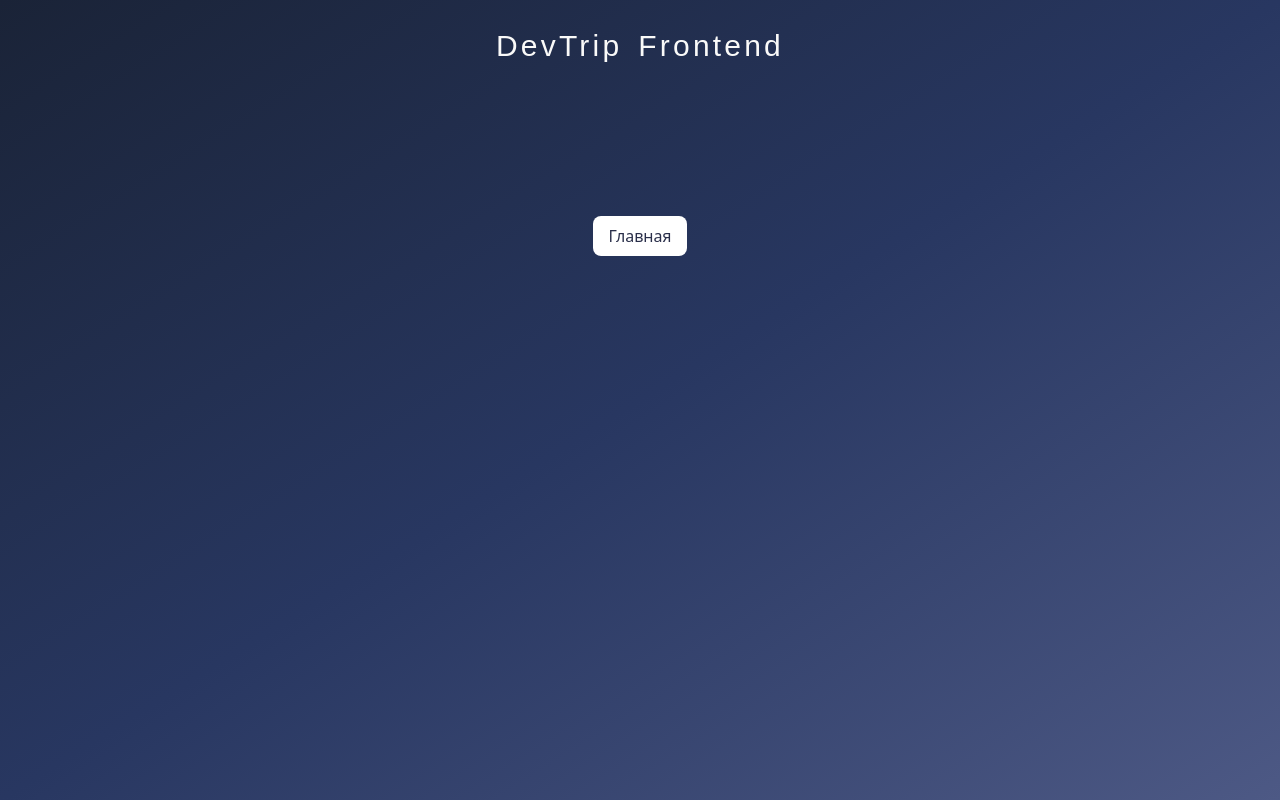
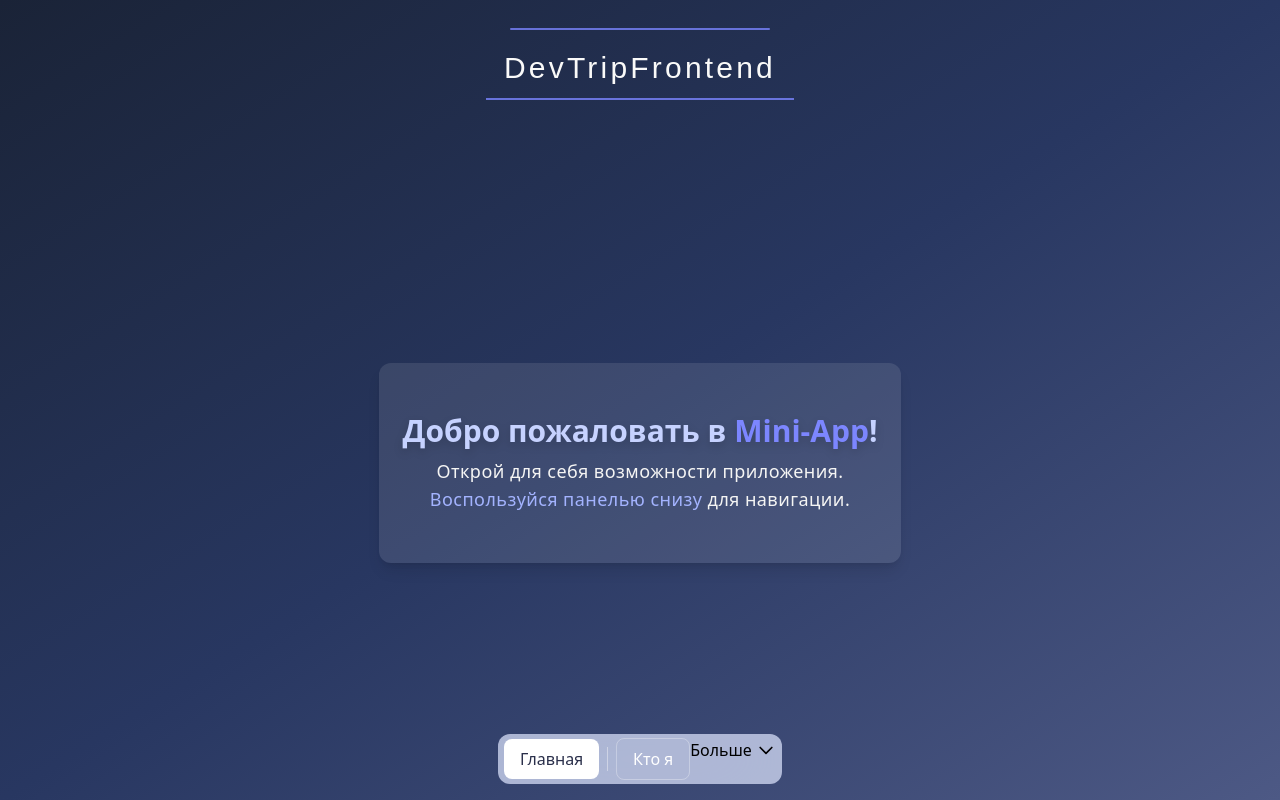
Before and after one commit to stintikss/SuvorovMini-App, a React (Vite) app: page / in a window 1280 px wide. Built offline with nearby package versions, Linux system fonts and the light colour scheme; a web font is replaced by a local one.

Commit message:
Update TabBar Home Animation-Home Screen

```diff
--- a/src/components/TabBar/TabBar.tsx
+++ b/src/components/TabBar/TabBar.tsx
@@ -1,16 +1,27 @@
 import type { TabBarProps, TabBarKey } from "../../types/types"
+import { useState } from "react"
 
 const tabs: {key: TabBarKey, label: string}[] = [
     { key: 'home', label: 'Главная' },
+    { key: 'about', label: 'Кто я' },
+]
+
+const menu: { key: TabBarKey, label: string }[] = [
+    { key: 'tra', label: 'Отзывы' }
 ]
 
 export function TabBar({ activeTab, onChange }: TabBarProps) {
+
+    const [menuOpen, setMenuOpen] = useState<boolean>(false)
+
     return (
         <div className="w-full p-4">
-            <div className="flex gap-2 justify-center">
-                {tabs.map(tab => (
+            <div className="flex justify-center
+                bg-indigo-100/70 px-1.5 py-1 backdrop-blur-2xl rounded-xl
+            ">
+                {tabs.map((tab, idx) => (
+                    <div key={tab.key} className="flex items-center">
                         <button
-                        key={tab.key}
                             onClick={() => onChange(tab.key)}
                             className={`px-4 py-2 rounded-lg transition-colors ${
                                 activeTab === tab.key
@@ -20,7 +31,40 @@ export function TabBar({ activeTab, onChange }: TabBarProps) {
                         >
                             {tab.label}
                         </button>
+                        {idx !== tabs.length - 1 && (
+                            <span className="mx-2 h-6 w-px bg-white/40" />
+                        )}
+                    </div>
                 ))}
+
+                <div className="relative">
+                    <button
+                        onClick={() => setMenuOpen(!menuOpen)}
+                        className="flex items-center gap-1"
+                    >
+                        Больше
+                        <svg className={`w-5 h-5 transition-transform ${menuOpen ? 'rotate-180' : 'rotate-0'}`} fill="none" stroke="currentColor" strokeWidth={2} viewBox="0 0 24 24">
+                            <path strokeLinecap="round" strokeLinejoin="round" d="M19 9l-7 7-7-7" />
+                        </svg>
+                    </button>
+
+                    {menuOpen && (
+                        <div className="absolute left-1/3 -translate-x-1/2 bottom-full mb-2 z-20 min-w-[120px] bg-white/95 rounded-lg shadow-lg py-2 flex flex-col items-stretch">
+                            {menu.map((tab) => (
+                                <button
+                                    key={tab.key}
+                                    onClick={() => {
+                                        onChange(tab.key);
+                                        setMenuOpen(false);
+                                    }}
+                                    className="px-4 py-2 text-[#2A2F4A] hover:bg-indigo-100/80 text-left transition-colors"
+                                >
+                                    {tab.label}
+                                </button>
+                            ))}
+                        </div>
+                    )}
+                </div>
             </div>
         </div>
     )
--- a/src/pages/Home/Animation/Animation.tsx
+++ b/src/pages/Home/Animation/Animation.tsx
@@ -27,3 +27,27 @@ export const spaceVariants: Variants = {
         }
     }
 }
+
+export const borderTextTop: Variants = {
+    hidden: {
+        opacity: 0,
+        background: "linear-gradient(to right, rgba(99,102,241,0), rgba(99,102,241,1) 50%, rgba(99,102,241,0) 100%)",
+        borderRadius: "9999px"
+    },
+    animate: {
+        opacity: [0.3, 0.75, 1],
+        background: [
+            "linear-gradient(to right, rgba(99,102,241,0), rgba(99,102,241,0.7) 50%, rgba(99,102,241,0) 100%)",
+            "linear-gradient(to right, rgba(99,102,241,0), rgba(99,102,241,1) 50%, rgba(99,102,241,0) 100%)",
+            "linear-gradient(to right, rgba(99,102,241,0), rgba(99,102,241,0.7) 50%, rgba(99,102,241,0) 100%)"
+        ],
+        borderRadius: "9999px",
+        transition: {
+            duration: 1,
+            times: [0, 0.5, 1],
+            repeat: Infinity,
+            repeatType: 'reverse',
+            ease: 'easeInOut'
+        }
+    }
+}
--- a/src/pages/Home/Home.tsx
+++ b/src/pages/Home/Home.tsx
@@ -1,26 +1,30 @@
 import { TabBar } from "../../components/TabBar/TabBar";
 import type { TabBarProps } from "../../types/types";
 import { motion } from "framer-motion";
-import { AnimationHeadingName, wordVariants, spaceVariants } from "./Animation/Animation";
+import { AnimationHeadingName, wordVariants, spaceVariants, borderTextTop } from "./Animation/Animation";
 
 function Home({ activeTab, onChange }: TabBarProps) {
     return (
         <div
-            className="w-screen max-w-screen h-screen max-h-screen flex flex-col items-center
-                bg-gradient-to-br from-[#1a2337] via-[#283761] to-[#4d5985]
+            className="w-screen max-w-screen h-screen max-h-screen flex flex-col justify-between items-center
+                bg-gradient-to-br from-[#1a2337] via-[#283761] to-[#4d5985] px-5
             "
         >
             <motion.div
-                className="flex flex-col items-center h-50 max-h-100 w-screen
+                className="flex flex-col items-center h-50 max-h-100 w-screen max-w-95
                     p-7 text-stone-50 tracking-[0.2rem] font-medium text-3xl
                 "
                 style={{ fontFamily: 'Nata Sans, sans-serif' }}
             >
-                {/* <motion.div
-                    className="border border-[red] w-full"
-                /> */}
+                <motion.div
+                    className="border-b-2 border-indigo-400/78 w-8/10 mx-auto"
+                    variants={borderTextTop}
+                    initial='hidden'
+                    animate='animate'
+                />
 
                 <motion.div
+                    className="mt-5 mb-3 flex items-center"
                     variants={AnimationHeadingName}
                     initial='hidden'
                     animate='animate'
@@ -33,8 +37,8 @@ function Home({ activeTab, onChange }: TabBarProps) {
                     </motion.span>
 
                     <motion.span
-                    className="inline-block"
-                    variants={spaceVariants}
+                        className="inline-block"
+                        variants={spaceVariants}
                     />
 
                     <motion.span
@@ -45,12 +49,30 @@ function Home({ activeTab, onChange }: TabBarProps) {
                     </motion.span>
                 </motion.div>
 
+                <motion.div
+                    className="border-t-2 border-indigo-400/78 w-20/21 mx-auto"
+                />
+
             </motion.div>
+
+            <div className="mt-8 mb-6 px-6 py-4 bg-white/10 rounded-xl shadow-lg
+                flex flex-1 flex-col items-center justify-center
+                max-w-xl mx-auto max-h-50
+            ">
+                <h1 className="text-2xl md:text-3xl font-bold text-indigo-200 mb-2 text-center drop-shadow-lg">
+                    Добро пожаловать в <span className="text-indigo-400">Mini-App</span>!
+                </h1>
+                <p className="text-base md:text-lg text-stone-100 text-center font-medium tracking-wide">
+                    Открой для себя возможности приложения.<br />
+                    <span className="text-indigo-300">Воспользуйся панелью снизу</span> для навигации.
+                </p>
+            </div>
 
 
             <motion.div>
                 <TabBar activeTab={activeTab} onChange={onChange} />
             </motion.div>
+
         </div>
     )
 }
--- a/src/pages/Screen/Screen.tsx
+++ b/src/pages/Screen/Screen.tsx
@@ -2,7 +2,7 @@ import { motion, AnimatePresence } from "framer-motion";
 import type { Variants } from "framer-motion";
 import { useEffect, useState } from "react";
 
-const letters = "DevTrip Frontend".split("");
+const letters = "DevTrip".split("");
 
 const containerVariants: Variants = {
     hidden: { opacity: 0 },
@@ -57,7 +57,7 @@ function Screen() {
                             <motion.span
                                 key={idx}
                                 variants={letterVariants}
-                                className="text-5xl md:text-7xl font-extrabold tracking-wide"
+                                className="text-7xl md:text-7xl font-extrabold tracking-wide"
                                 style={{
                                     fontFamily: "'Montserrat', 'Inter', 'Segoe UI', Arial, sans-serif",
                                     color: "white",
```
Lines whose indentation alone changed are shown as unchanged.
